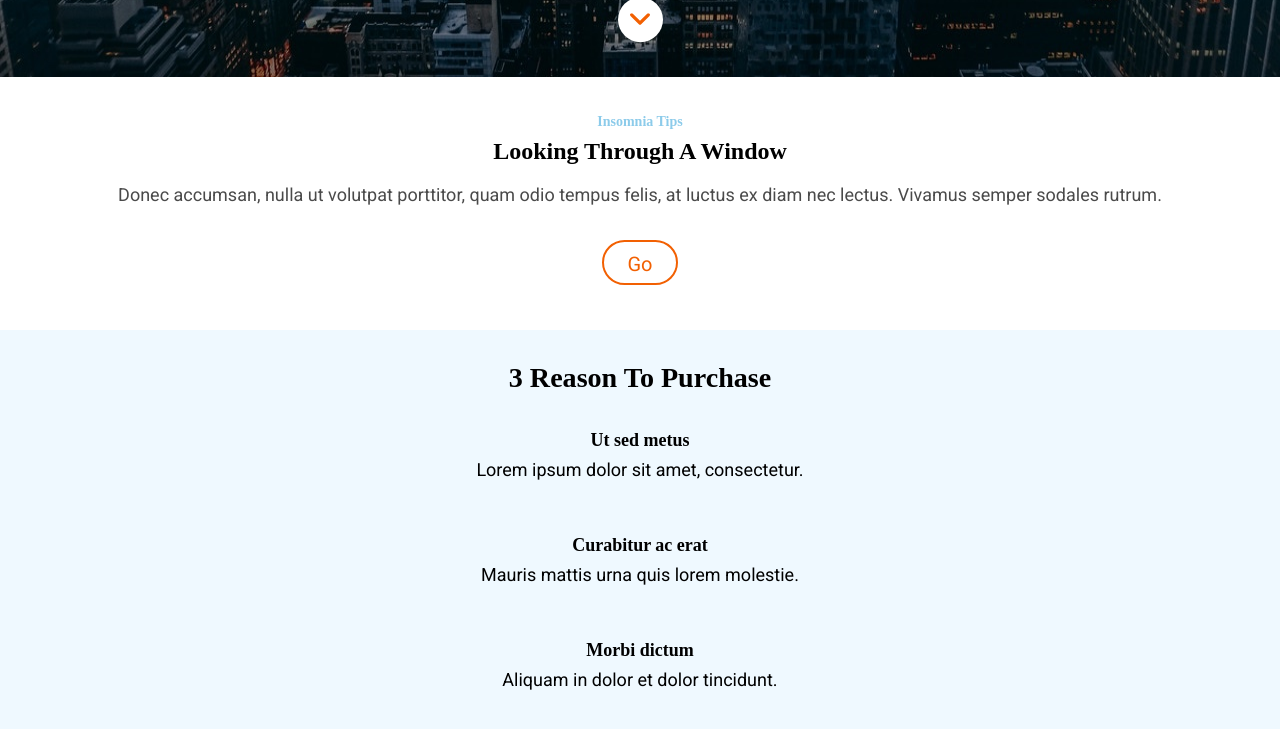
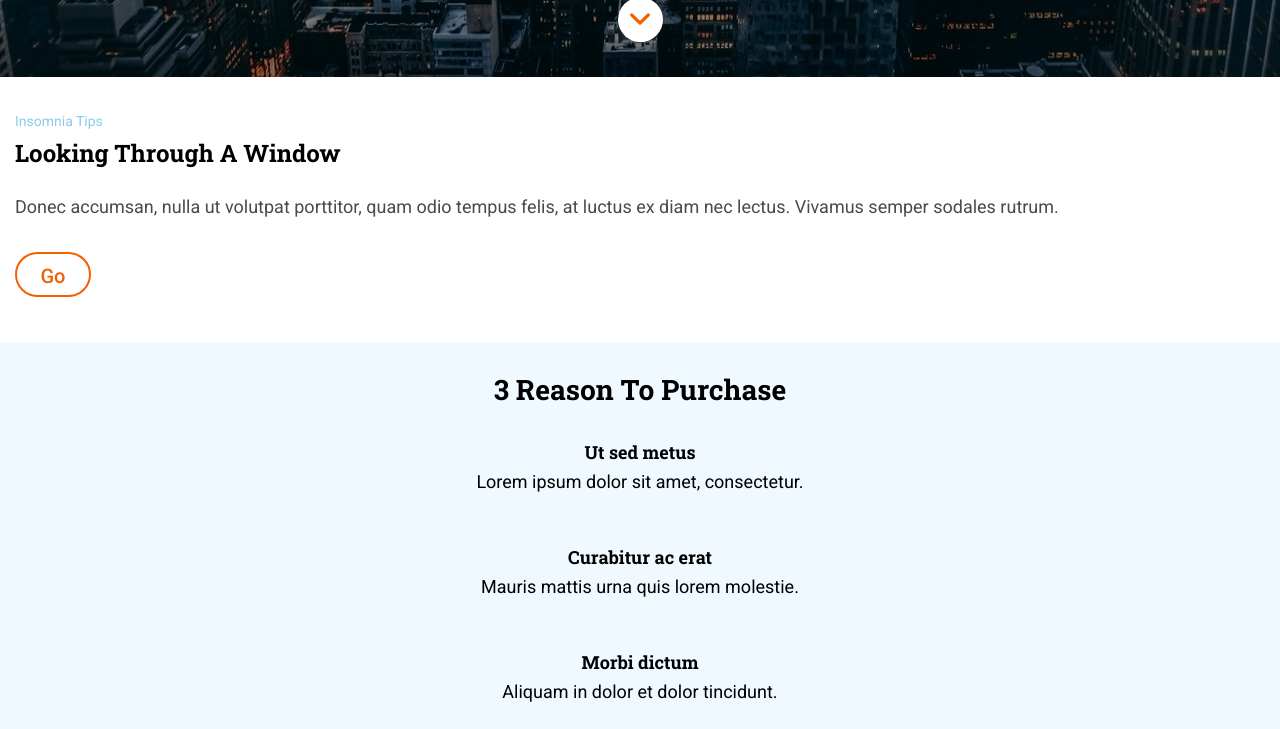
Before and after one commit to Adalab/modulo-1-evaluacion-final-mariavirum, a website: page docs/index.html in a window 1280 px wide. Shown: the part 723-1452 px from the top of the page. Drawn offline with Linux system fonts and the light colour scheme.

Commit message:
Add font links

```diff
--- a/docs/index.html
+++ b/docs/index.html
@@ -4,7 +4,10 @@
     <meta charset="UTF-8" />
     <meta name="viewport" content="width=device-width, initial-scale=1" />
     <title>Modulo 1 - Evaluación Final</title>
-    <link href="https://fonts.googleapis.com/css?family=Roboto&display=swap" rel="stylesheet" />
+    <link rel="preconnect" href="https://fonts.gstatic.com">
+    <link href="https://fonts.googleapis.com/css2?family=Roboto+Slab:wght@700&family=Roboto:wght@400;500&display=swap" rel="stylesheet">
+    <link rel="preconnect" href="https://fonts.gstatic.com">
+    <link href="https://fonts.googleapis.com/css2?family=Roboto+Slab:wght@700&display=swap" rel="stylesheet">
     <link rel="stylesheet" href="./assets/css/main.css" />
   </head>
 
@@ -46,7 +49,7 @@
               <h2 class="looking-container__title2">Looking through a window</h3>
               <p class="looking-container__text">Donec accumsan, nulla ut volutpat porttitor, quam odio tempus felis, at
                       luctus ex diam nec lectus. Vivamus semper sodales rutrum.
-              <p/>
+              </p>
               <div class="looking-container__link">
                       <a class="looking-container__link--item" href="" title="Go">Go</a>
               </div>
--- a/src/scss/main.scss
+++ b/src/scss/main.scss
@@ -66,7 +66,7 @@ transform:translateY(-120%);
 
 .anonymous-container__title1--1{
         color: white;
-        font-family: RobotoSlab;
+        font-family: Roboto Slab;
         font-size: 42px;
         font-weight: bold;
         font-stretch: normal;
@@ -116,21 +116,33 @@ transform:translateY(-120%);
     padding: 30px 15px 45px 15px;
     display: flex;
     flex-direction: column;
-    align-items: center;
+    align-items:initial;
+
 }
 
 .looking-container__title1{
     padding-bottom: 1px;
-    font-family: Roboto-Regular;
+    font-family: Roboto;
     font-size: 14px;
     line-height: 30px;
+    font-weight: normal;
+    font-stretch: normal;
+    font-style: normal;
+    line-height: 2.14;
+    letter-spacing: normal;
     color: #8ccbea;
     text-transform: capitalize;
 
 }
 
 .looking-container__title2{
-    padding-bottom: 15px;
+    font-family: Roboto Slab;
+    font-weight: bold;
+    font-stretch: normal;
+    font-style: normal;
+    line-height: 1.25;
+    letter-spacing: normal;
+    padding-bottom: 24px;
     text-transform: capitalize;
 }
 
@@ -200,7 +212,7 @@ transform:translateY(-120%);
 
 .reasons-container__bigtitle{
     width: 100%;
-    font-family: RobotoSlab;
+    font-family: Roboto Slab;
     font-size: 24px;
     font-weight: bold;
     font-stretch: normal;
@@ -238,8 +250,8 @@ transform:translateY(-120%);
 }
 
 
-.reasons-container__title{
-    font-family: RobotoSlab;
+.reasons-container__title {
+    font-family: Roboto Slab;
     font-size: 18px;
     font-weight: bold;
     font-stretch: normal;
@@ -256,7 +268,7 @@ transform:translateY(-120%);
     font-weight: normal;
     font-stretch: normal;
     font-style: normal;
-    line-height: 1.67;
+    line-height: 30px;
     letter-spacing: normal;
     text-align: center;
     padding: 0px 55px 45px 55px;
@@ -286,15 +298,18 @@ transform:translateY(-120%);
     text-decoration: none;
     &:hover {
     animation-name: morereasons;
-    animation-duration: 0.5s;
-    animation-iteration-count: 4;
+    animation-duration: 0.7s;
+    animation-iteration-count: 2;
 
     @keyframes morereasons {
         from {
-            font-size:20px;
+            font-size:10px;
+        }
+        50% {
+            font-size: 20px;
         }
         to {
-            font-size: 25px;
+            font-size: 23px;
         }
     }
     }
@@ -333,7 +348,7 @@ transform:translateY(-120%);
     font-weight: normal;
     font-stretch: normal;
     font-style: normal;
-    line-height: 1.88;
+    line-height: 30px;
     letter-spacing: normal;
     text-align: center;
     text-decoration: none;
```
Also changed, not shown: src/html/index.html (+4 -1 lines), src/html/partials/looking.html (+1 -1 lines), docs/assets/css/main.css.
